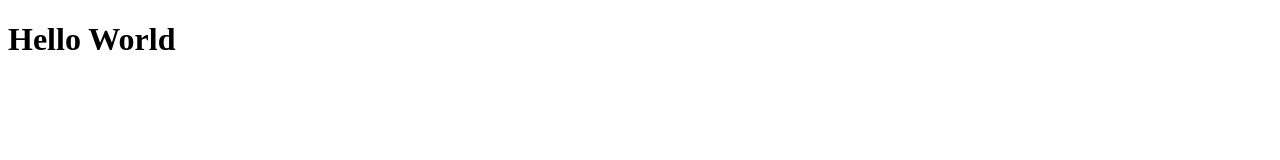
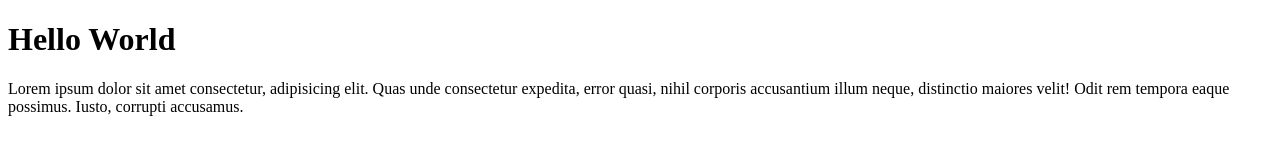
Before and after one commit to Tvorim-Web-od-A-do-Z-2-jaro-2021-Praha/portfolio-projekt-vendymasarova, a plain HTML site: page index.html in a window 1280 px wide. Drawn offline with Linux system fonts and the light colour scheme.

Commit message:
second commit

```diff
--- a/index.html
+++ b/index.html
@@ -8,5 +8,11 @@
   </head>
   <body>
     <h1>Hello World</h1>
+    <p>
+      Lorem ipsum dolor sit amet consectetur, adipisicing elit. Quas unde
+      consectetur expedita, error quasi, nihil corporis accusantium illum neque,
+      distinctio maiores velit! Odit rem tempora eaque possimus. Iusto, corrupti
+      accusamus.
+    </p>
   </body>
 </html>
```
